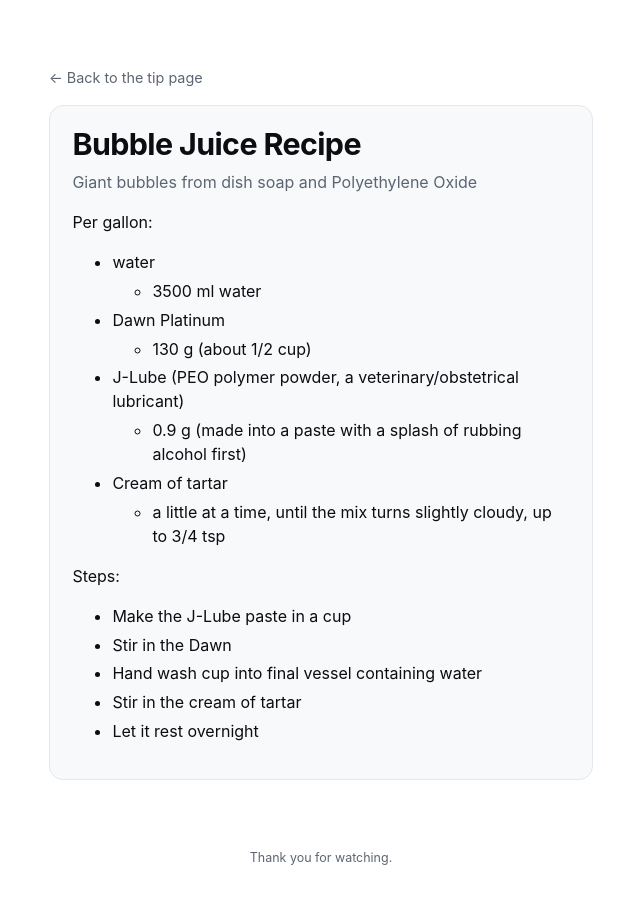
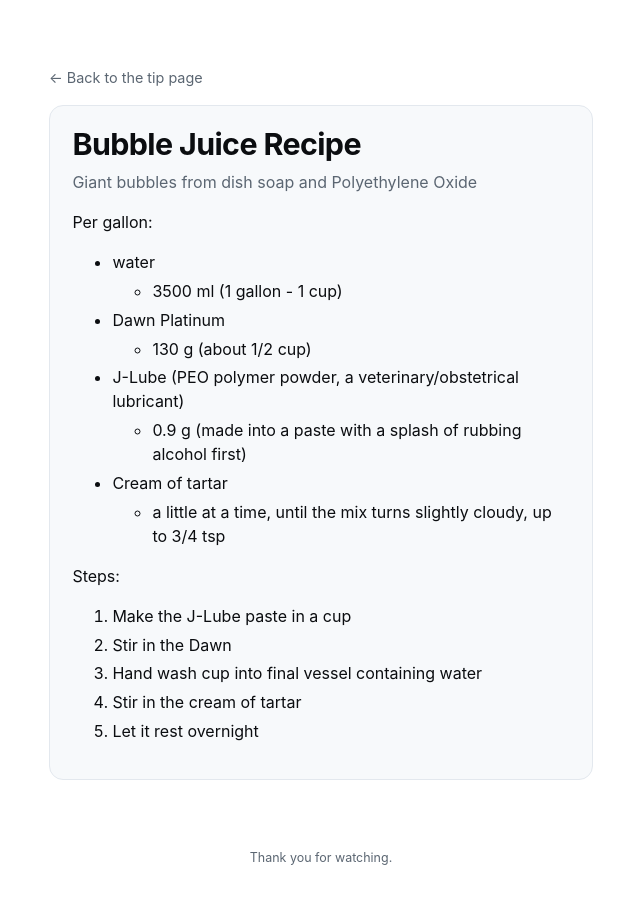
Before and after one commit to RichardBronosky/busk, a Jekyll site: the page built from RECIPE.md, in a window 1280 px wide. Shown: the whole page, without its empty margins (319-959 px from the left). Built offline with Jekyll 4.4.1, drawn with Linux system fonts in a browser that asks for light colours; our own code applies the rules of GitHub Pages for plain Markdown files.

Commit message:
Recipe: numbered steps, clearer water amount
Co-Authored-By: Claude Opus 5.5 <noreply@anthropic.com>

```diff
--- a/RECIPE.md
+++ b/RECIPE.md
@@ -5,7 +5,7 @@ Giant bubbles from dish soap and Polyethylene Oxide
 Per gallon:
 
 - water
-  - 3500 ml water
+  - 3500 ml (1 gallon - 1 cup)
 - Dawn Platinum
   - 130 g (about 1/2 cup)
 - J-Lube (PEO polymer powder, a veterinary/obstetrical lubricant)
@@ -15,8 +15,8 @@ Per gallon:
 
 Steps:
 
-- Make the J-Lube paste in a cup
-- Stir in the Dawn
-- Hand wash cup into final vessel containing water
-- Stir in the cream of tartar
-- Let it rest overnight
+1. Make the J-Lube paste in a cup
+1. Stir in the Dawn
+1. Hand wash cup into final vessel containing water
+1. Stir in the cream of tartar
+1. Let it rest overnight
```
